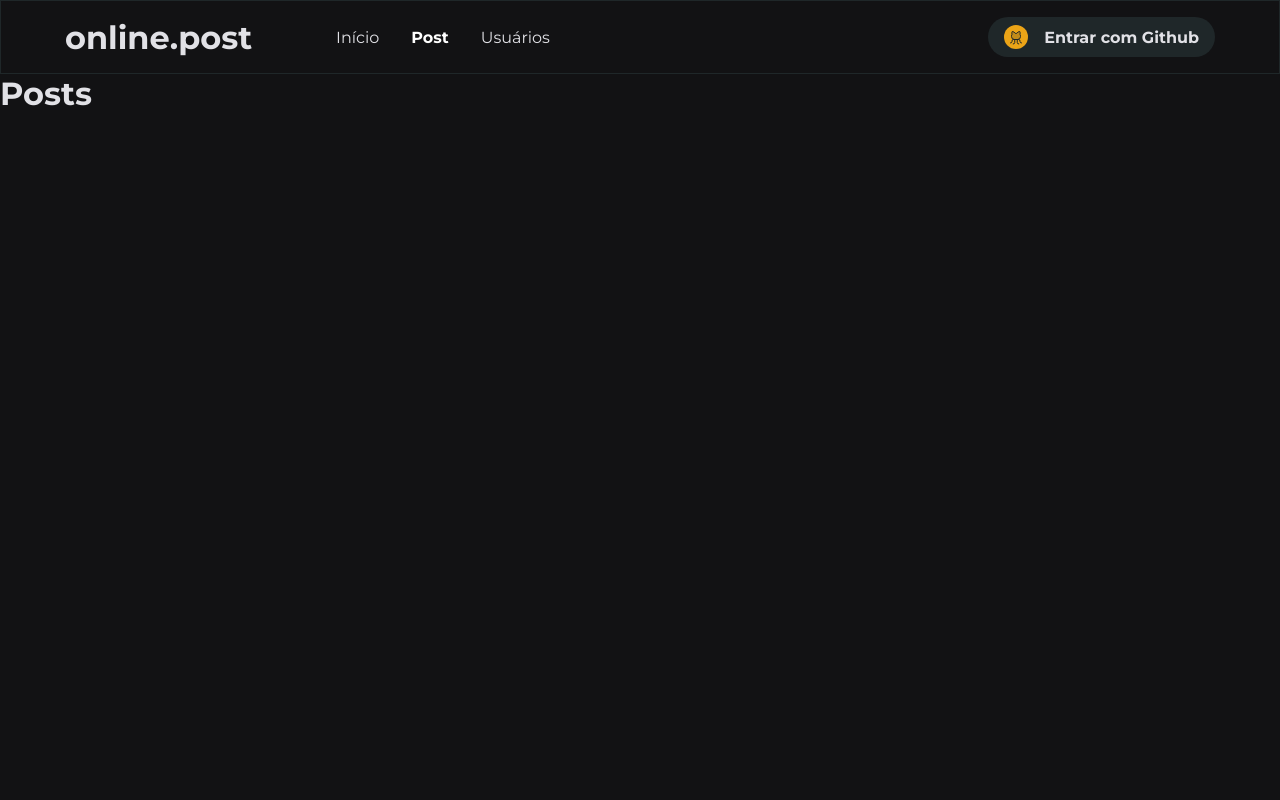
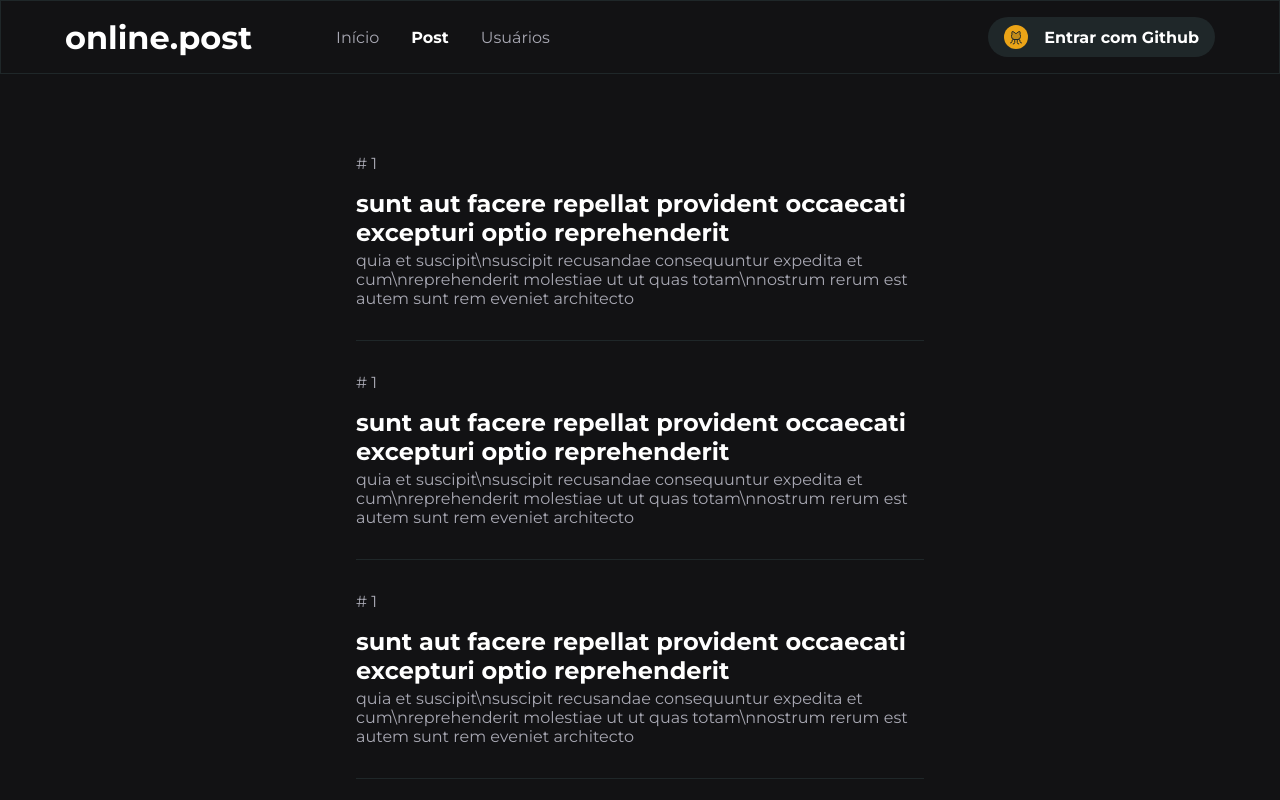
Before and after one commit to ramomOliveira/online-post, a Next.js app: page /posts in a window 1280 px wide. Shown: the top 800 px of the page. Built offline with nearby package versions, Linux system fonts and the light colour scheme.

Commit message:
created listing page and post detail

```diff
--- /dev/null
+++ b/src/components/CardPosts/index.tsx
@@ -0,0 +1,18 @@
+import { Container } from './style';
+
+export default function CardPosts() {
+  return (
+    <Container>
+      <h2># 1</h2>
+      <h1>
+        sunt aut facere repellat provident occaecati excepturi optio
+        reprehenderit
+      </h1>
+      <p>
+        quia et suscipit\nsuscipit recusandae consequuntur expedita et
+        cum\nreprehenderit molestiae ut ut quas totam\nnostrum rerum est autem
+        sunt rem eveniet architecto
+      </p>
+    </Container>
+  );
+}
--- /dev/null
+++ b/src/components/CardPosts/style.ts
@@ -0,0 +1,32 @@
+import styled from 'styled-components';
+
+export const Container = styled.div`
+  margin-top: 32px;
+  > h2 {
+    font-size: 16px;
+    font-weight: 400;
+    margin-bottom: 16px;
+  }
+
+  > h1 {
+    font-size: 24px;
+    color: #ffffff;
+    margin-bottom: 4px;
+  }
+
+  > p {
+    font-size: 16px;
+    font-weight: 400;
+    padding-bottom: 32px;
+    border-bottom: 1px solid ${props => props.theme.colors.gray700};
+  }
+
+  :hover {
+    cursor: pointer;
+
+    > h2 {
+      color: ${props => props.theme.colors.secondary};
+      font-weight: 700;
+    }
+  }
+`;
--- a/src/components/Header/styled.ts
+++ b/src/components/Header/styled.ts
@@ -13,6 +13,7 @@ export const Container = styled.div`
 
     > h1 {
       font-size: 18px;
+      color: #ffffff;
     }
   }
 
@@ -66,6 +67,7 @@ export const WrapperLogin = styled.div`
 
   > p {
     font-size: 14px;
+    color: #ffffff;
     > span {
       display: none;
     }
@@ -74,9 +76,12 @@ export const WrapperLogin = styled.div`
   :hover {
     box-sizing: border-box;
     cursor: pointer;
-    color: #61dafb;
-    outline: 2px solid #61dafb;
+    outline: 2px solid ${props => props.theme.colors.secondary};
     background-color: transparent;
+
+    > p {
+      color: ${props => props.theme.colors.secondary};
+    }
   }
 
   @media (min-width: 481px) {
--- a/src/pages/posts/index.tsx
+++ b/src/pages/posts/index.tsx
@@ -1,10 +1,19 @@
+import CardPosts from '../../components/CardPosts';
 import Header from '../../components/Header';
+import { WrapperList } from '../../styles/global';
 
 export default function Posts() {
   return (
     <div>
       <Header />
-      <h1>Posts</h1>
+
+      <WrapperList>
+        <CardPosts />
+        <CardPosts />
+        <CardPosts />
+        <CardPosts />
+        <CardPosts />
+      </WrapperList>
     </div>
   );
 }
--- a/src/styles/global.ts
+++ b/src/styles/global.ts
@@ -1,4 +1,4 @@
-import { createGlobalStyle } from 'styled-components';
+import styled, { createGlobalStyle } from 'styled-components';
 
 export default createGlobalStyle`
   * {
@@ -19,3 +19,11 @@ export default createGlobalStyle`
     list-style-type: none;
   }
 `;
+
+export const WrapperList = styled.div`
+  margin: 80px 356px;
+`;
+
+export const WrapperContent = styled.div`
+  margin: 80px 356px;
+`;
--- a/src/styles/theme.ts
+++ b/src/styles/theme.ts
@@ -1,8 +1,9 @@
 const theme = {
   colors: {
     background: '#121214',
-    text: '#e1e1e6',
+    text: '#A8A8B3',
     primary: '#EBA417',
+    secondary: '#61dafb',
     gray700: '#1F2729',
   },
 };
```
Also changed, not shown: src/pages/posts/[id].tsx (added, +24 -0 lines), src/styles/post/style.post.ts (added, +20 -0 lines).
